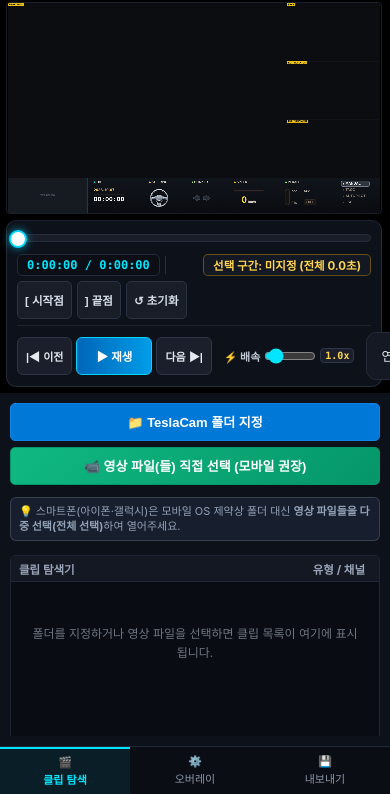
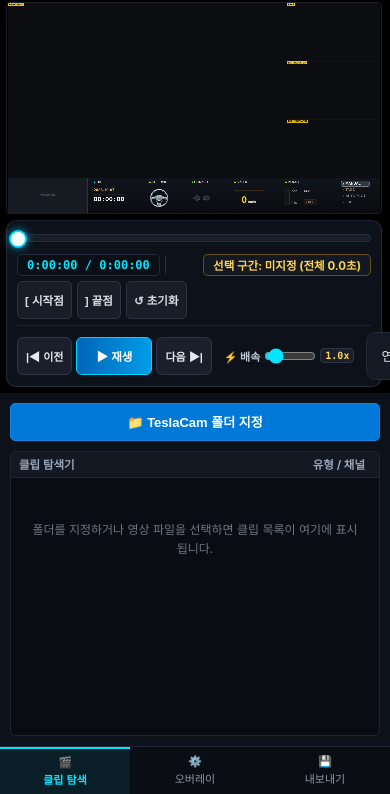
Before and after one commit to mhsong282828221212123123123/CT-dashcam-studio-WEB, a website built with Vite: page index.html in a window 390 px wide. Shown: the part 50-844 px from the top of the page. Built offline with nearby package versions, Linux system fonts and the light colour scheme.

Commit message:
revert: remove file selection button and restore pure folder open button while preserving mobile freeze fixes

```diff
--- a/index.html
+++ b/index.html
@@ -48,20 +48,12 @@
 
           <!-- 1-1. 클립 목록 섹션 (모바일 탭: clips) -->
           <div class="sidebar-section mobile-tab-section active" data-mobile-tab="clips">
-            <div class="folder-load-deck">
-              <button id="btn-open-folder" class="btn btn-folder-load">
-                📁 TeslaCam 폴더 지정
-              </button>
-              <button id="btn-open-files" class="btn btn-folder-load btn-files-load">
-                📹 영상 파일(들) 직접 선택 (모바일 권장)
-              </button>
-            </div>
-            <div id="mobile-file-tip" class="mobile-file-tip">
-              💡 스마트폰(아이폰·갤럭시)은 모바일 OS 제약상 폴더 대신 <b>영상 파일들을 다중 선택(전체 선택)</b>하여 열어주세요.
-            </div>
-            <!-- 폴더 선택 및 파일 다중 선택 전용 인풋 -->
+            <button id="btn-open-folder" class="btn btn-folder-load">
+              📁 TeslaCam 폴더 지정
+            </button>
+            <!-- 폴더 선택 전용 인풋 (다른 PC / HTTP 접속 환경 지원) -->
             <input type="file" id="fallback-folder-input" webkitdirectory directory multiple style="display: none;" />
-            <input type="file" id="fallback-file-input" multiple accept="video/mp4,video/*,.mp4" style="display: none;" />
+            <input type="file" id="fallback-file-input" multiple accept="video/mp4,video/*" style="display: none;" />
 
             <!-- 클립 탐색기 테이블 -->
             <div class="explorer-card">
--- a/src/core/i18n.ts
+++ b/src/core/i18n.ts
@@ -3,7 +3,6 @@
 export const TRANSLATIONS: Record<SupportedLang, Record<string, string>> = {
   ko: {
     btn_open_folder: '📁 TeslaCam 폴더 지정',
-    btn_open_files: '📹 영상 파일(들) 직접 선택 (모바일 권장)',
     col_name: '클립 탐색기',
     col_type: '유형 / 채널',
     empty_state: '폴더를 지정하거나 영상 파일을 선택하면 클립 목록이 여기에 표시됩니다.',
@@ -51,7 +50,6 @@
   },
   en: {
     btn_open_folder: '📁 Open TeslaCam Folder',
-    btn_open_files: '📹 Select Video File(s) (Mobile)',
     col_name: 'Clip Explorer',
     col_type: 'Type / Channels',
     empty_state: 'Select a TeslaCam folder to load clips here.',
@@ -99,7 +97,6 @@
   },
   ja: {
     btn_open_folder: '📁 TeslaCamフォルダー指定',
-    btn_open_files: '📹 動画ファイルを直接選択 (モバイル推奨)',
     col_name: 'クリップエクスプローラー',
     col_type: 'タイプ / チャンネル',
     empty_state: 'フォルダーを指定するとクリップ一覧がここに表示されます。',
@@ -147,7 +144,6 @@
   },
   'zh-CN': {
     btn_open_folder: '📁 指定TeslaCam文件夹',
-    btn_open_files: '📹 直接选择视频文件 (手机推荐)',
     col_name: '片段浏览器',
     col_type: '类型 / 通道',
     empty_state: '指定文件夹或选择视频文件后，片段列表将在此显示。',
@@ -195,7 +191,6 @@
   },
   'zh-TW': {
     btn_open_folder: '📁 指定TeslaCam資料夾',
-    btn_open_files: '📹 直接選取影片檔案 (手機推薦)',
     col_name: '片段瀏覽器',
     col_type: '類型 / 頻道',
     empty_state: '指定資料夾或選取影片檔案後，片段清單將在此顯示。',
@@ -273,11 +268,9 @@
     const lang = this.currentLang;
     const dict = TRANSLATIONS[lang] || TRANSLATIONS['ko'];
 
-    // 1. Folder & File buttons
+    // 1. Folder button
     const btnOpenFolder = document.getElementById('btn-open-folder');
     if (btnOpenFolder) btnOpenFolder.textContent = dict.btn_open_folder;
-    const btnOpenFiles = document.getElementById('btn-open-files');
-    if (btnOpenFiles) btnOpenFiles.textContent = dict.btn_open_files;
 
     // 2. Explorer header
     const colName = document.querySelector('.explorer-header .col-name');
--- a/src/main.ts
+++ b/src/main.ts
@@ -333,27 +333,18 @@
     });
     // 1. Open Folder Button & Fallback Inputs
     const btnOpenFolder = document.getElementById('btn-open-folder');
-    const btnOpenFiles = document.getElementById('btn-open-files');
     const fallbackFolderInput = document.getElementById('fallback-folder-input') as HTMLInputElement;
-    const fallbackFileInput = document.getElementById('fallback-file-input') as HTMLInputElement;
 
     btnOpenFolder?.addEventListener('click', async () => {
-      // 모바일 기기는 브라우저 webkitdirectory 폴더 지정을 지원하지 않으므로 곧바로 다중 파일 선택기 실행
-      if (this.isMobileDevice()) {
-        if (fallbackFileInput) {
-          fallbackFileInput.value = '';
-          fallbackFileInput.click();
-        }
-        return;
-      }
-
-      // 1) 데스크톱 보안 컨텍스트(HTTPS or localhost)에서 File System Access API 지원 시 우선 사용
+      // 1) 보안 컨텍스트에서 File System Access API(showDirectoryPicker) 지원 시 우선 사용
       if ('showDirectoryPicker' in window && (window.isSecureContext || window.location.hostname === 'localhost' || window.location.hostname === '127.0.0.1')) {
         try {
           const dirHandle = await (window as any).showDirectoryPicker();
           const files = await scanFileSystemDirectory(dirHandle);
-          this.loadFiles(files);
-          return;
+          if (files && files.length > 0) {
+            this.loadFiles(files);
+            return;
+          }
         } catch (e: any) {
           if (e.name === 'AbortError') {
             return; // 사용자가 취소함
@@ -362,20 +353,10 @@
         }
       }
 
-      // 2) 데스크톱 브라우저 HTML5 표준 webkitdirectory 폴더 선택 창 실행
+      // 2) HTML5 표준 webkitdirectory 폴더 선택 창 실행
       if (fallbackFolderInput) {
         fallbackFolderInput.value = '';
         fallbackFolderInput.click();
-      } else if (fallbackFileInput) {
-        fallbackFileInput.value = '';
-        fallbackFileInput.click();
-      }
-    });
-
-    btnOpenFiles?.addEventListener('click', () => {
-      if (fallbackFileInput) {
-        fallbackFileInput.value = '';
-        fallbackFileInput.click();
       }
     });
 
@@ -385,6 +366,7 @@
       }
     });
 
+    const fallbackFileInput = document.getElementById('fallback-file-input') as HTMLInputElement;
     fallbackFileInput?.addEventListener('change', () => {
       if (fallbackFileInput.files && fallbackFileInput.files.length > 0) {
         this.loadFiles(Array.from(fallbackFileInput.files));
--- a/src/style.css
+++ b/src/style.css
@@ -89,45 +89,6 @@
 .btn-folder-load:hover {
   background-color: #1084e3;
   box-shadow: 0 0 10px rgba(0, 120, 215, 0.45);
-}
-
-.folder-load-deck {
-  display: flex;
-  flex-direction: column;
-  gap: 6px;
-  flex-shrink: 0;
-  margin-bottom: 2px;
-}
-
-.btn-files-load {
-  background: linear-gradient(135deg, #10b981 0%, #059669 100%);
-  border-color: #059669;
-}
-
-.btn-files-load:hover {
-  background: linear-gradient(135deg, #059669 0%, #047857 100%);
-  box-shadow: 0 0 10px rgba(16, 185, 129, 0.45);
-}
-
-.mobile-file-tip {
-  display: none;
-  font-size: 11px;
-  color: #94a3b8;
-  background: rgba(30, 41, 59, 0.6);
-  border: 1px solid rgba(148, 163, 184, 0.25);
-  border-radius: 6px;
-  padding: 6px 8px;
-  line-height: 1.4;
-  margin-bottom: 4px;
-}
-
-@media (max-width: 850px) {
-  .mobile-file-tip {
-    display: block;
-  }
-}
-.view-mobile .mobile-file-tip {
-  display: block;
 }
 
 /* 동기 재생용 숨김 비디오 풀: display: none 사용 금지 (iOS/Android 미디어 엔진 중단 방지) */
```
Also changed, not shown: docs/mobile_landscape_ui.png, docs/mobile_pc_mode_ui.png, docs/mobile_portrait_ui.png.
